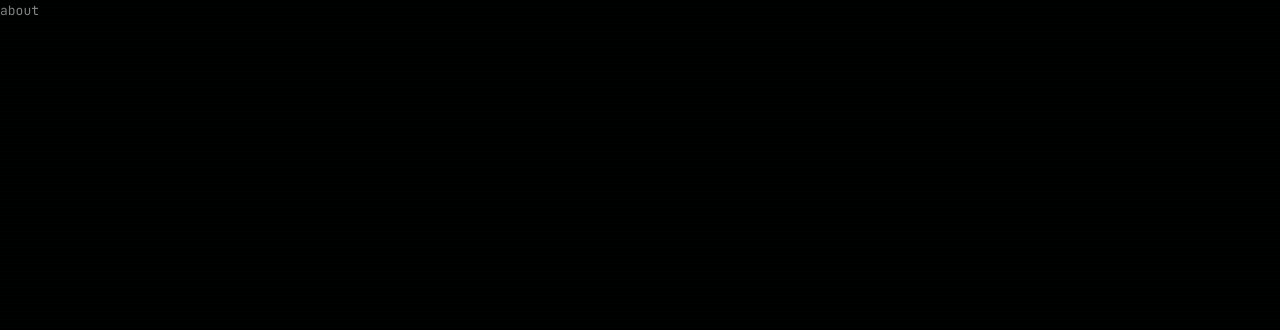
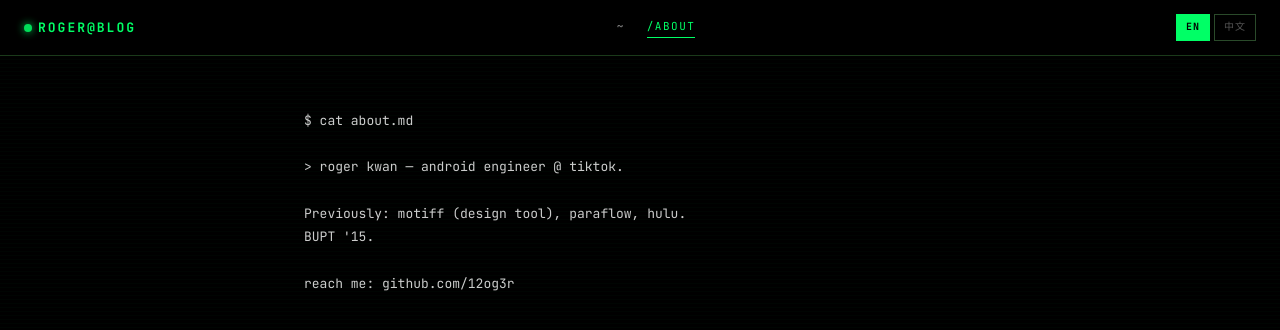
Before and after one commit to 12og3r/12og3r, a React (Vite) app: page /en/about in a window 1280 px wide. Shown: the top 330 px of the page. Built offline with nearby package versions, Linux system fonts and the light colour scheme.

Commit message:
feat: add About route with yaml-driven bilingual content

```diff
--- /dev/null
+++ b/content/about.yaml
@@ -0,0 +1,18 @@
+en: |
+  $ cat about.md
+
+  > roger kwan — android engineer @ tiktok.
+
+  Previously: motiff (design tool), paraflow, hulu.
+  BUPT '15.
+
+  reach me: github.com/12og3r
+zh: |
+  $ cat about.md
+
+  > 关沛廷 — 字节跳动 Android 工程师
+
+  此前：Motiff（设计工具）、Paraflow、Hulu。
+  北邮 '15 届毕业。
+
+  联系方式：github.com/12og3r
--- /dev/null
+++ b/src/routes/About.css
@@ -0,0 +1,13 @@
+.about {
+  max-width: 720px;
+  margin: 0 auto;
+  padding: 40px 24px;
+}
+.about pre {
+  white-space: pre-wrap;
+  word-wrap: break-word;
+  font-family: inherit;
+  font-size: 13px;
+  line-height: 1.8;
+  color: var(--fg);
+}
--- a/src/routes/About.tsx
+++ b/src/routes/About.tsx
@@ -1,3 +1,19 @@
+import { TopBar } from '@/components/TopBar';
+import { useI18n } from '@/hooks/useI18n';
+import aboutYaml from '/content/about.yaml?raw';
+import { parse as parseYaml } from 'yaml';
+import './About.css';
+
+const ABOUT = parseYaml(aboutYaml) as { en: string; zh: string };
+
 export default function About() {
-  return <div data-testid="about">about</div>;
+  const { lang } = useI18n();
+  return (
+    <>
+      <TopBar />
+      <main className="about">
+        <pre>{ABOUT[lang]}</pre>
+      </main>
+    </>
+  );
 }
```
